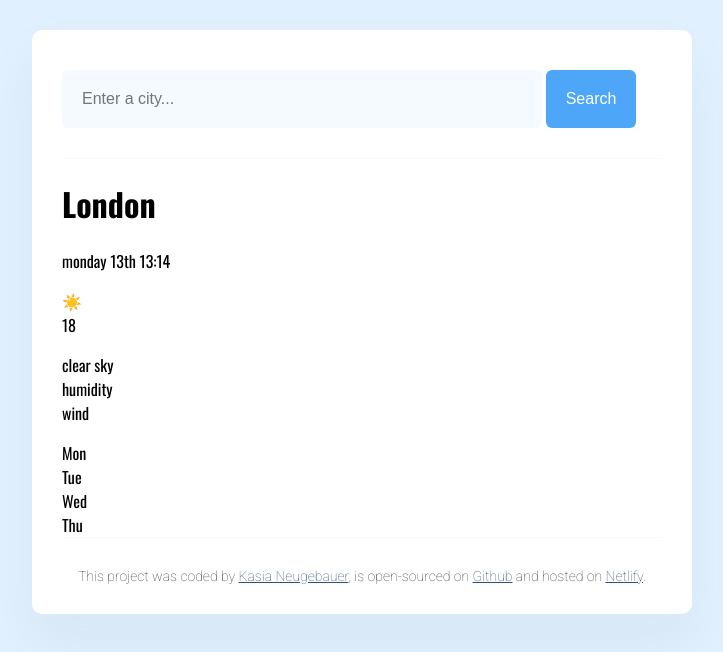
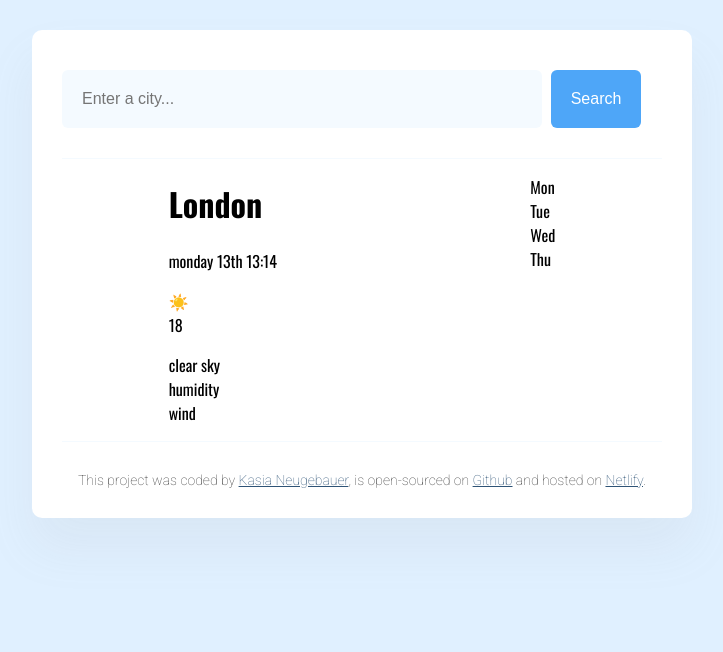
Before and after one commit to kas-neu/Weather-App, a plain HTML site: page index.html in a window 1280 px wide. Shown: the whole page, without its empty margins (278-1001 px from the left). Drawn offline with nearby package versions, Linux system fonts and the light colour scheme; a web font is replaced by a local one.

Commit message:
added list and positioning of the main part

```diff
--- a/index.html
+++ b/index.html
@@ -25,7 +25,9 @@
           <input type="submit" value="Search" class="search-form-button" />
         </form>
       </header>
+      <div class="weather-app-data">
         <main>
+          <div>
             <h1>London</h1>
             <p>monday 13th 13:14</p>
             <div>☀️</div>
@@ -35,13 +37,19 @@
               humidity <br />
               wind
             </p>
+          </div>
         </main>
+        <div>
           <section>
-        <div>Mon</div>
-        <div>Tue</div>
-        <div>Wed</div>
-        <div>Thu</div>
+            <ul>
+              <li>Mon</li>
+              <li>Tue</li>
+              <li>Wed</li>
+              <li>Thu</li>
+            </ul>
           </section>
+        </div>
+      </div>
 
       <footer>
         This project was coded by
--- a/src/style.css
+++ b/src/style.css
@@ -30,6 +30,15 @@ a:hover {
   color: rgb(78, 166, 248);
 }
 
+ul {
+  list-style: none;
+}
+
+.weather-app-data {
+  display: flex;
+  justify-content: space-around;
+}
+
 .search-form-input {
   font-size: 16px;
   padding: 20px;
@@ -45,4 +54,5 @@ a:hover {
   border-radius: 6px;
   background-color: rgb(78, 166, 248);
   color: white;
+  margin-left: 5px;
 }
```
Lines whose indentation alone changed are shown as unchanged.
